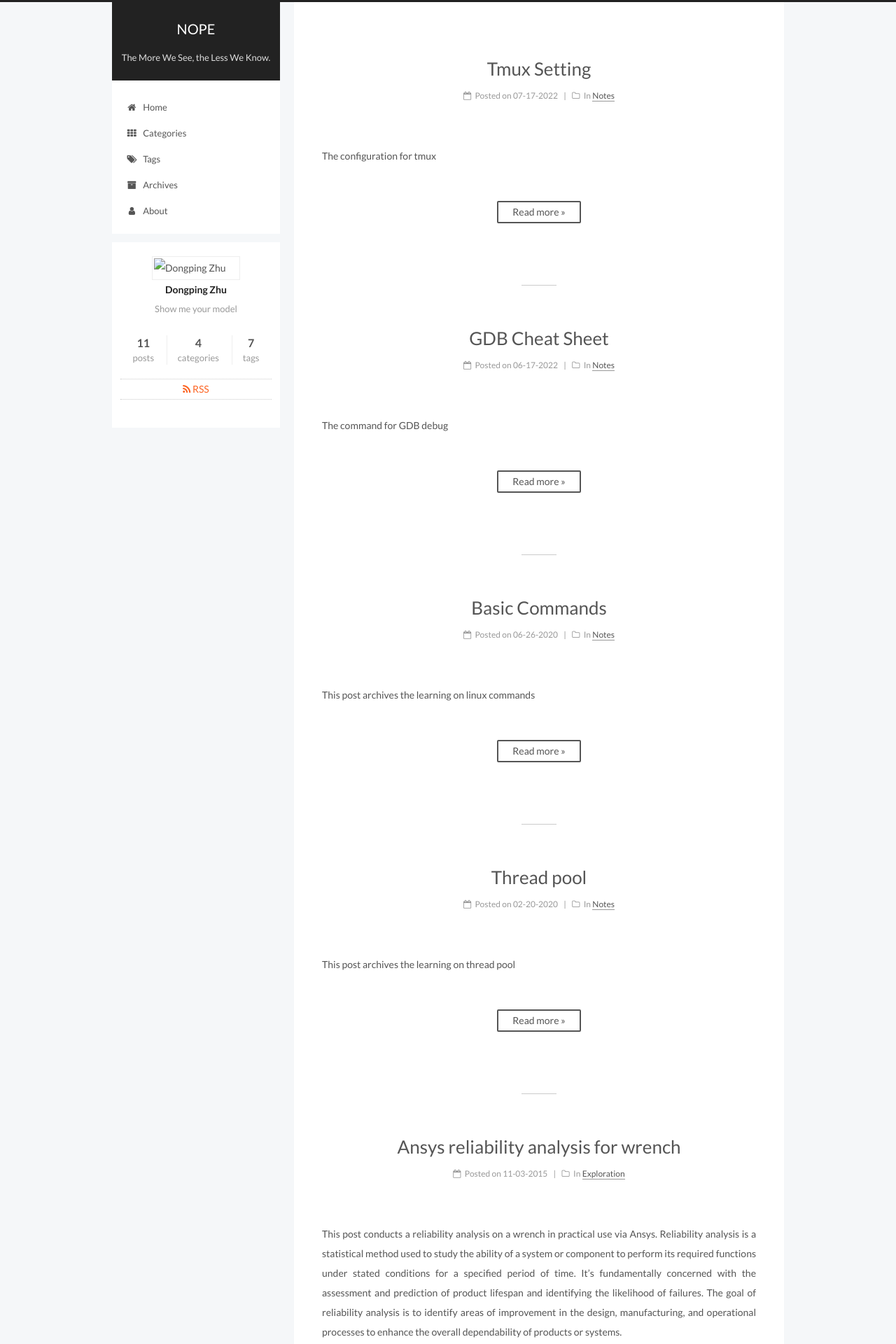
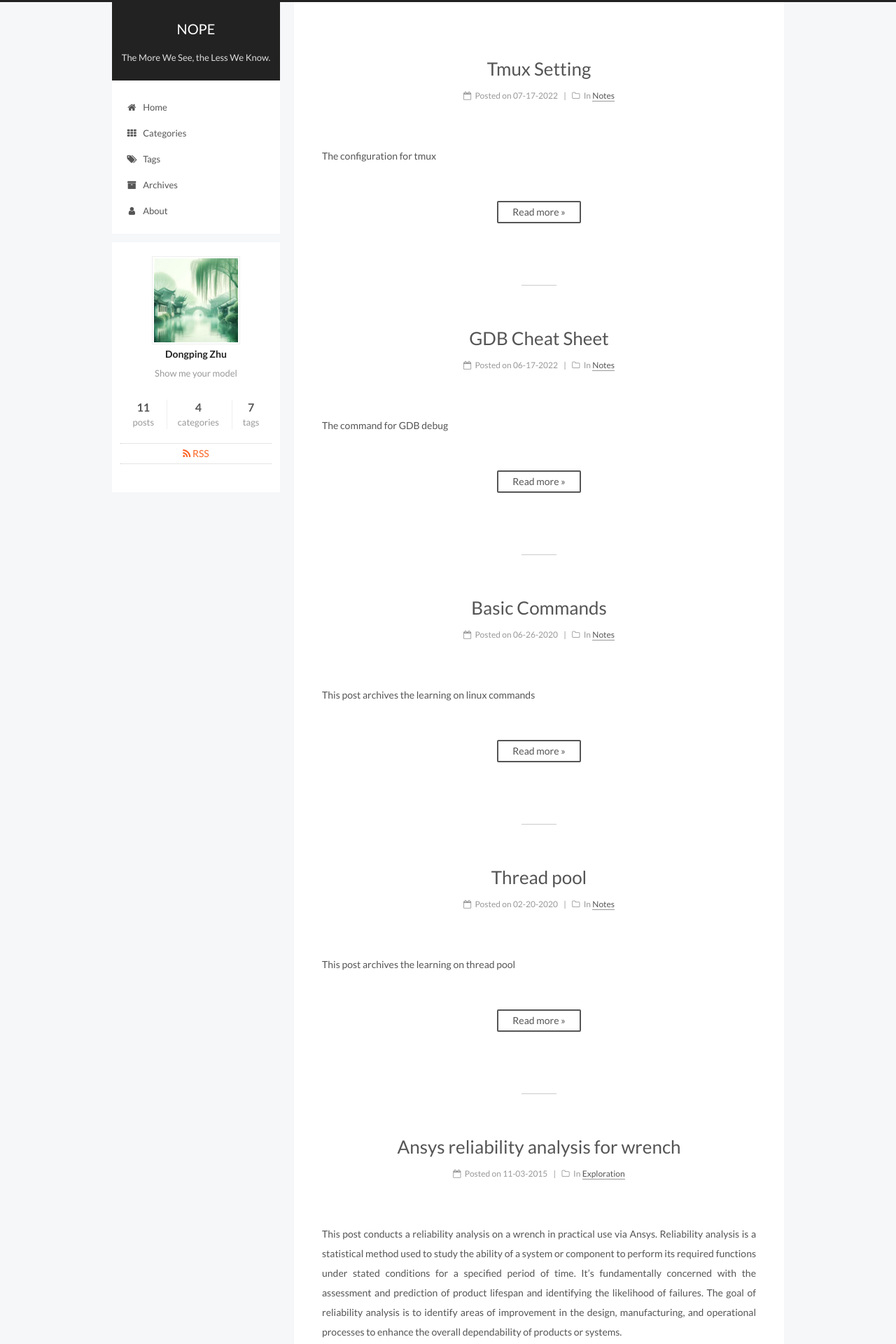
Before and after one commit to dpzhuX/dpzhux.github.io, a Jekyll site: the page built from index.html, in a window 1280 px wide. Shown: the top 1920 px of the page at 70% size. Built offline with Jekyll 4.4.1, drawn with Linux system fonts in a browser that asks for light colours; the list of posts is cut into pages by our own code.

Commit message:
Daily updates

```diff
--- a/_config.yml
+++ b/_config.yml
@@ -233,7 +233,7 @@ social_icons:
 
 # Sidebar Avatar
 # in directory: /assets/images/avatar.gif
-#avatar:
+avatar: /assets/images/avatar.jpg
 
 
 # Table Of Contents in the Sidebar
```
Also changed, not shown: assets/images/avatar.gif (renamed from assets/images/avatar2.gif).
